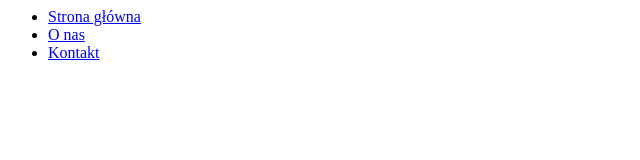
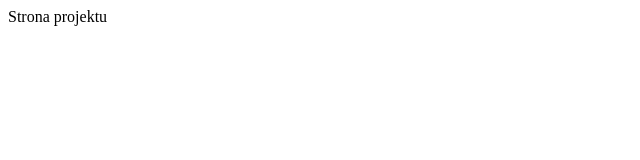
Before and after one commit to natalia2507n/moje-pierwsze-repo, a plain HTML site: page index.html in a window 1280 px wide. Shown: the whole page, without its empty margins (0-640 px from the left). Drawn offline with Linux system fonts and the light colour scheme.

```diff
--- a/index.html
+++ b/index.html
@@ -1,9 +1 @@
-<header>
-   <nav>
-     <ul>
-       <li><a href="index.html">Strona główna</a></li>
-       <li><a href="about.html">O nas</a></li>
-       <li><a href="contact.html">Kontakt</a></li>
-     </ul>
-   </nav>
-</header>
+Strona projektu
```
